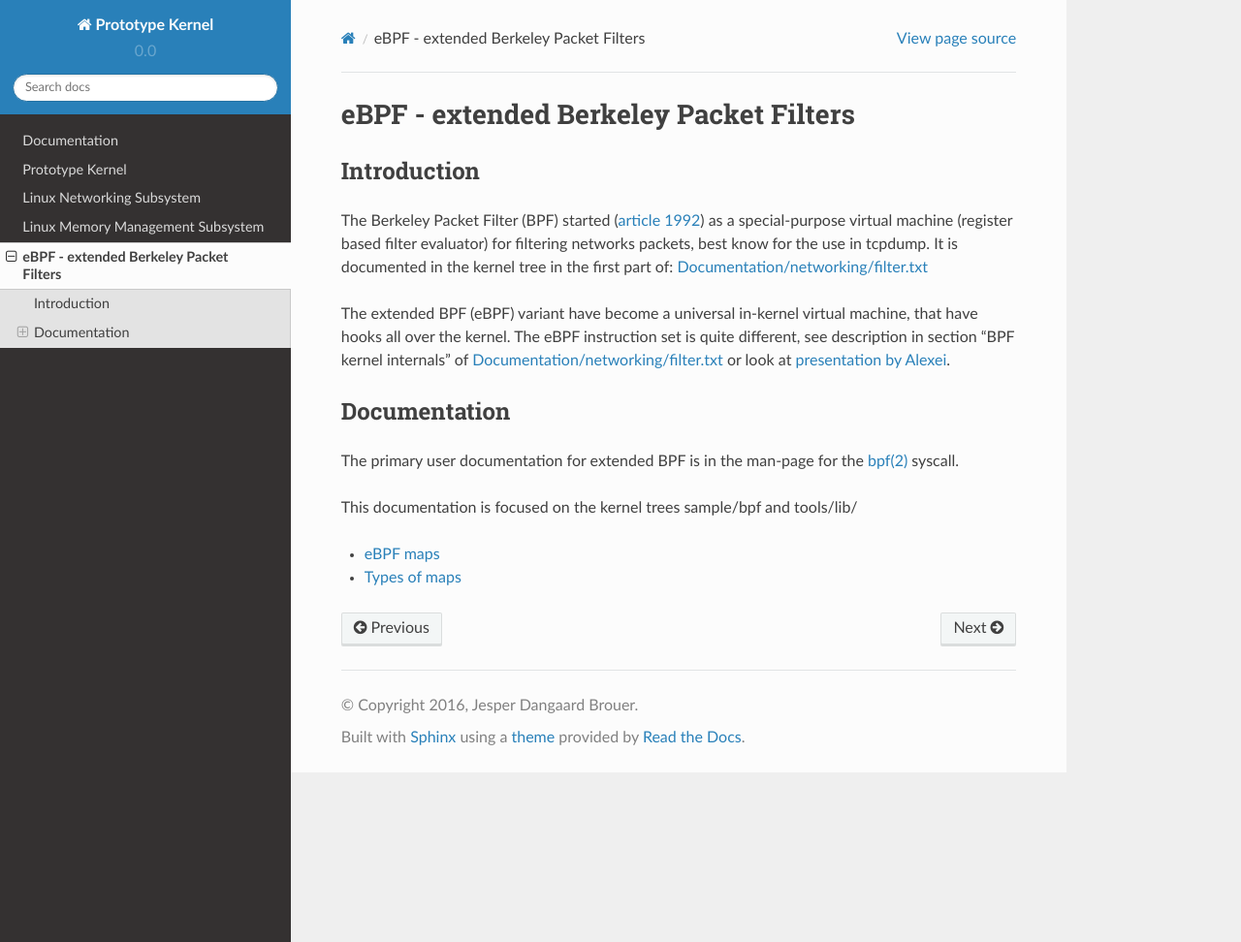
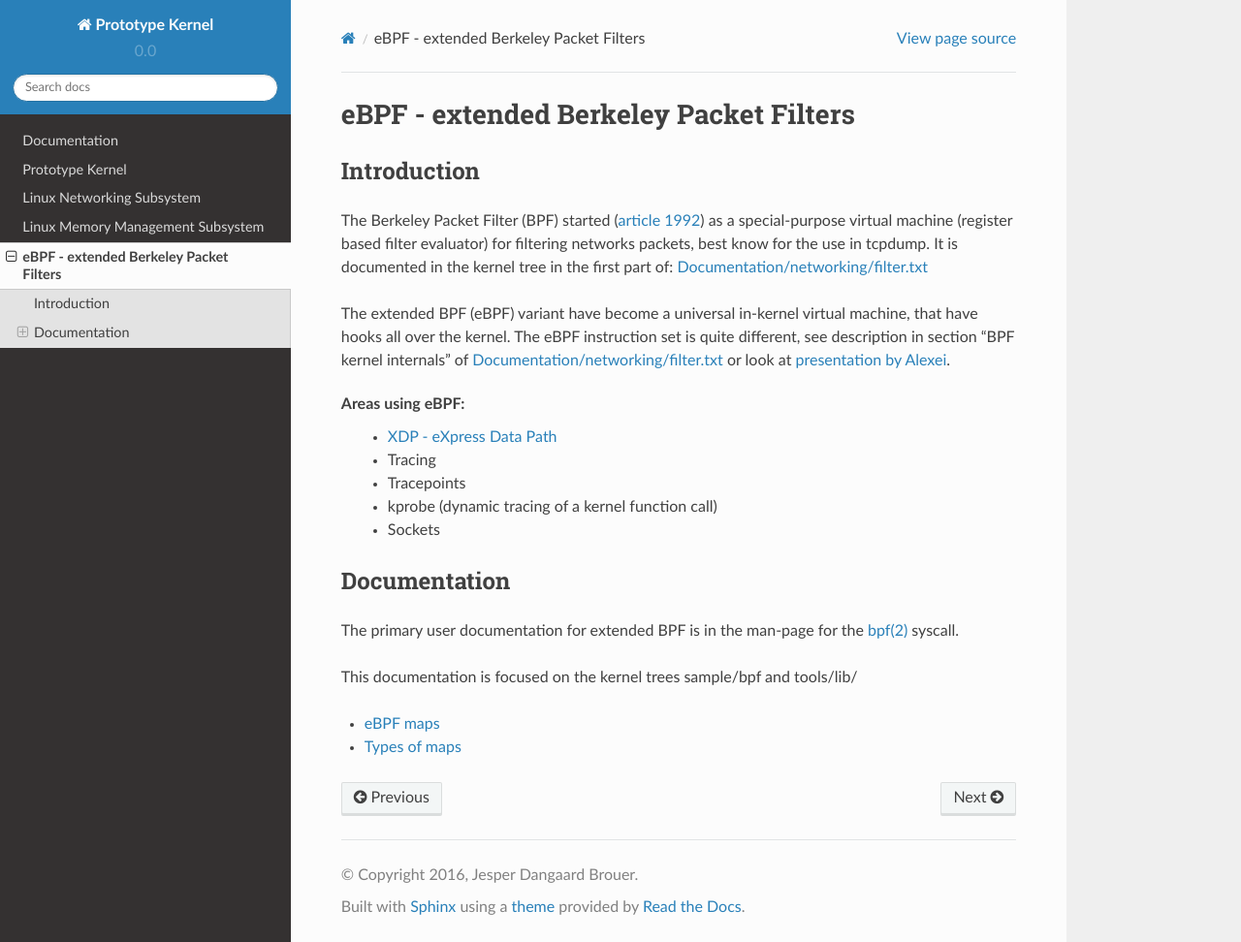
Before and after one commit to netoptimizer/prototype-kernel, a Sphinx documentation site: the page built from kernel/Documentation/bpf/index.rst, in a window 1280 px wide and 972 px high. Shown: the whole window at 97% size. Built offline with Sphinx 7.4.7 and the Read the Docs theme 2.0.0, drawn with Linux system fonts in a browser that asks for light colours.

Commit message:
doc: areas using eBPF and link to XDP
Signed-off-by: Jesper Dangaard Brouer <brouer@redhat.com>

```diff
--- a/kernel/Documentation/bpf/index.rst
+++ b/kernel/Documentation/bpf/index.rst
@@ -17,6 +17,13 @@ instruction set is quite different, see description in section "BPF
 kernel internals" of `Documentation/networking/filter.txt`_ or look at
 `presentation by Alexei`_.
 
+Areas using eBPF:
+ * :doc:`../networking/XDP/index`
+ * Tracing
+ * Tracepoints
+ * kprobe (dynamic tracing of a kernel function call)
+ * Sockets
+
 Documentation
 =============
 
```
Also changed, not shown: other parts of kernel/Documentation/bpf/index.rst (+0 -1 lines).
